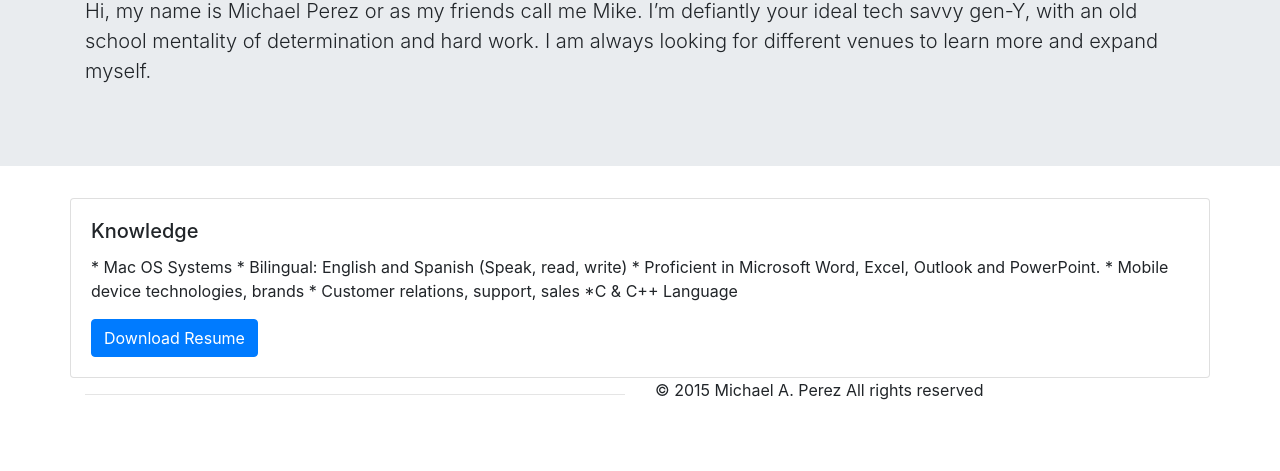
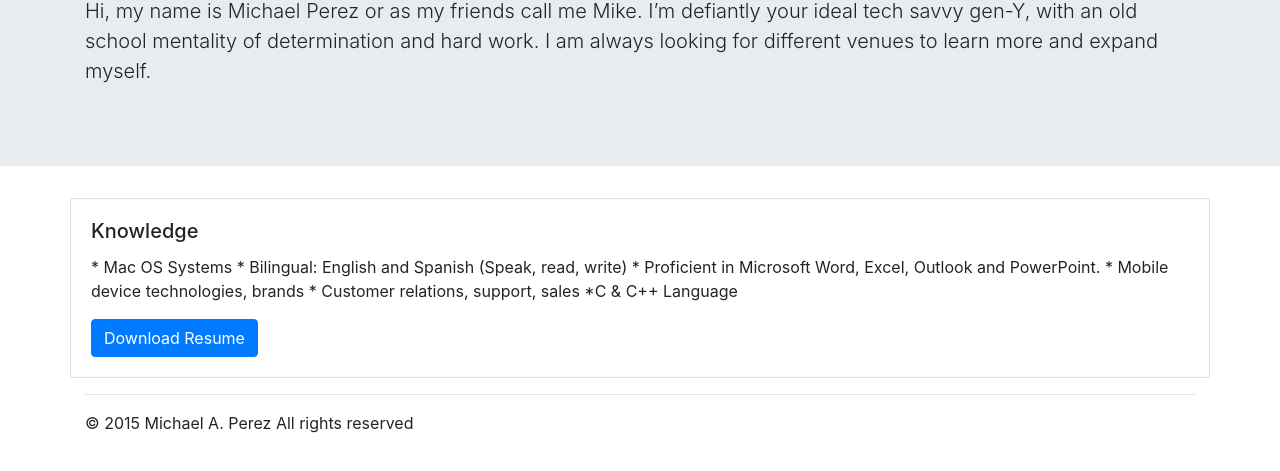
Before and after one commit to mp18red/mp18red.github.io, a plain HTML site: page index.html in a window 1280 px wide. Shown: the part 143-614 px from the top of the page. Drawn offline with nearby package versions, Linux system fonts and the light colour scheme.

Commit message:
Fixing footer col

```diff
--- a/index.html
+++ b/index.html
@@ -29,10 +29,10 @@
 	</div>
   </div>
   <div class="row">
-	<div class="col-md">
+	<div class="col-md-12">
 		<hr>
 	</div>
-	<div class="col-md">
+	<div class="col-md-12">
 		<p>© 2015 Michael A. Perez All rights reserved</p>
 	</div>
 
```
